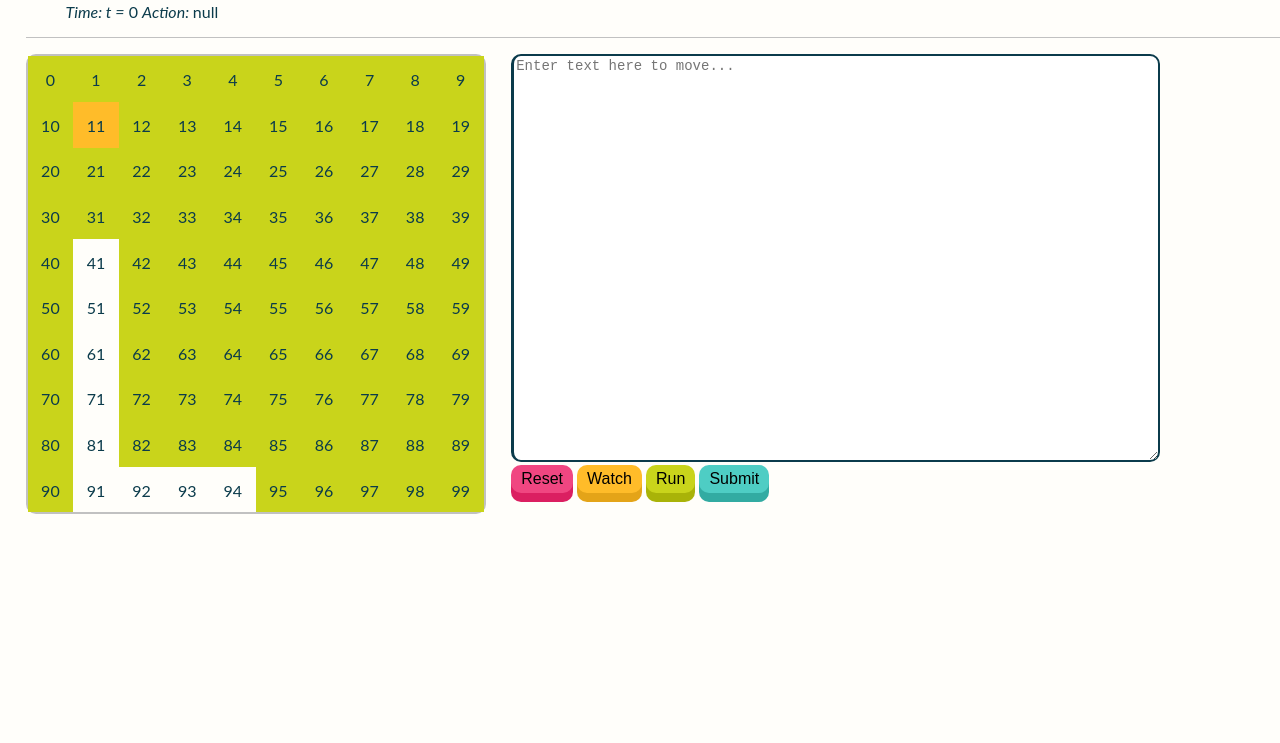
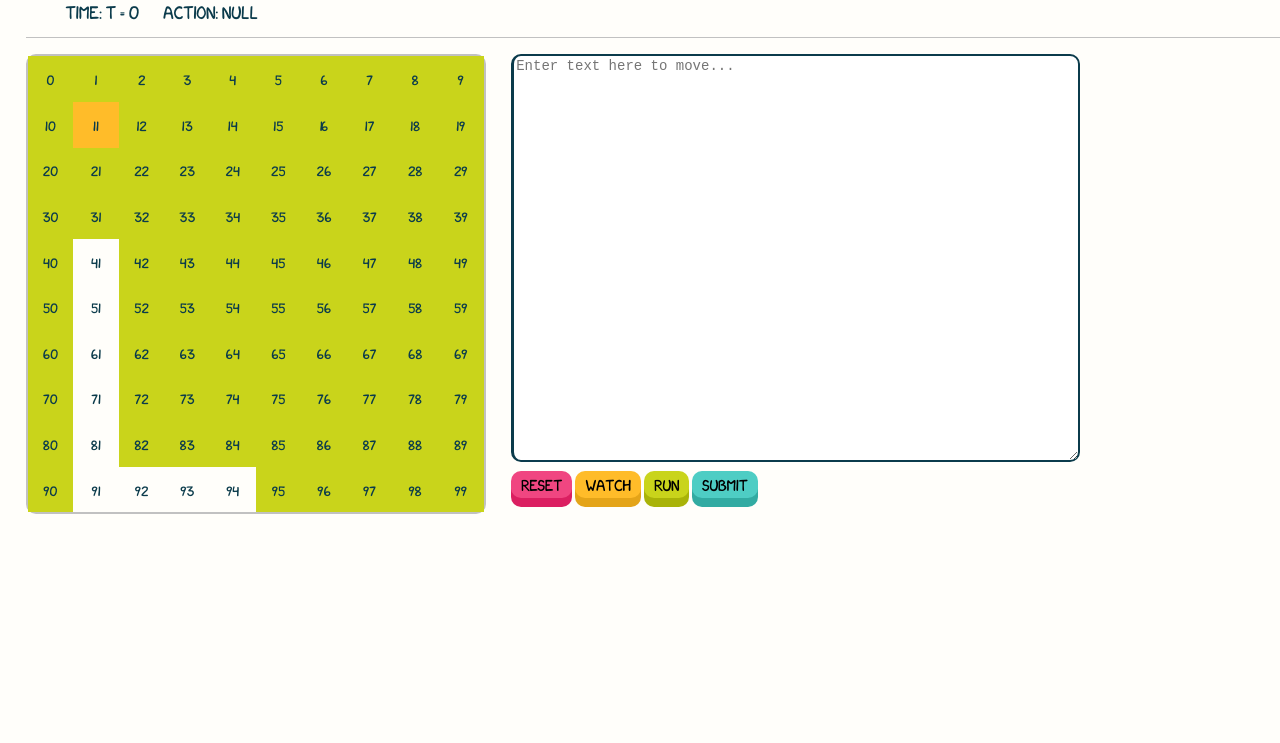
Before and after one commit to turbomaze/velociraptor-escape, a plain HTML site: page index.html in a window 1280 px wide. Shown: the part 57-800 px from the top of the page. Drawn offline with Linux system fonts and the light colour scheme.

Commit message:
Add XKCD font, modify styling, add buggy tick counter

```diff
--- a/css/style.css
+++ b/css/style.css
@@ -1,7 +1,8 @@
 /* general styles */
 html, body {
-  font-family: 'Lato', Sans-Serif;
+  font-family: 'xkcd', Sans-Serif;
   color: #0b3b4b;
+  font-size: 12px;
   -webkit-text-size-adjust: 100%;
   -ms-text-size-adjust: 100%;
   margin: 0;
@@ -10,14 +11,18 @@ html, body {
 }
 
 html body .header {
+  font-size: 16px;
   margin-left: 2vw;
   margin-bottom: 2vh;
   border-bottom: 1px solid #c1c1c1;
-} html body .header h3 {
-  font-family: 'Montserrat', sans-serif;
 } html body .header li {
   display: inline;
-  margin: 10 px;
+  margin-right: 20px;
+}
+
+@font-face {
+  font-family: 'xkcd';
+  src: url('../xkcd.otf') format('opentype');
 }
 
 #grid {
@@ -58,7 +63,7 @@ html body .header {
 #controls {
   padding-left: 2vw;
   padding-right: 2vw;
-  width: 80vmin;
+  width: 70vmin;
   height: 50vmin;
   position: relative;
   float: left;
@@ -68,7 +73,8 @@ html body .header {
   text-align: center;
   text-decoration: none;
   display: inline-block;
-  font-size: 16px;
+  font-size: 14px;
+  font-family: 'xkcd', sans-serif;
   border-radius: 10px;
   cursor: pointer;
   outline: none;
@@ -139,12 +145,13 @@ textarea {
   border-radius: 10px;
   font-size: 14px;
   outline: none;
+  margin-bottom: 1vh;
 } textarea:focus {
   border: 2px solid #0b3b4b;
   border-left: 3px solid #0b3b4b;
 }
 
-@media (max-width: 480px) {
+@media (max-width: 600px) {
   .content {
     font-size: 20px !important;
   } #grid, #controls {
--- a/index.html
+++ b/index.html
@@ -11,7 +11,7 @@
     <script src="js/lib/parser.js"></script>
     <script src="js/lib/interpreter.js"></script>
     <script src="js/game.js" defer></script>
-    <script src="js/main.js"></script>
+    <script src="js/main.js" defer></script>
     <script src="js/level.js" defer></script>
     <script src="js/grid.js" defer></script>
   </head>
@@ -21,8 +21,9 @@
       <div class="header">
         <h3>VELOCIRAPTOR ESCAPE</h3>
         <ul>
-          <li><i>Time: t =</i> <span id="time">0</span></li>
-          <li><i>Action: </i><span id="action">null</span></li>
+          <li>Time: t = <span id="time">0</span></li>
+          <li>Action: <span id="action">null</span></li>
+          <li><span id='alert'></span></li>
         </ul>
       </div>
       <div id="grid">
--- a/js/game.js
+++ b/js/game.js
@@ -101,6 +101,8 @@ var GameEngine = (function() {
     done();
   }
 
+  var time = document.getElementById('time');
+
   function watch(done) {
     var watchInterval = setInterval(watchCallback, MOVE_EVERY);
     function watchCallback() {
@@ -128,6 +130,7 @@ var GameEngine = (function() {
       if(nextFrame < level.frames.length || movementQueue.length > 0) {
         if(nextFrame < level.frames.length) {
           grid.fromFrame(level.frames[nextFrame]);
+          time.innerHTML = nextFrame;
           nextFrame += 1;
         }
         if (movementQueue.length > 0) {
```
Also changed, not shown: xkcd.otf (added).
